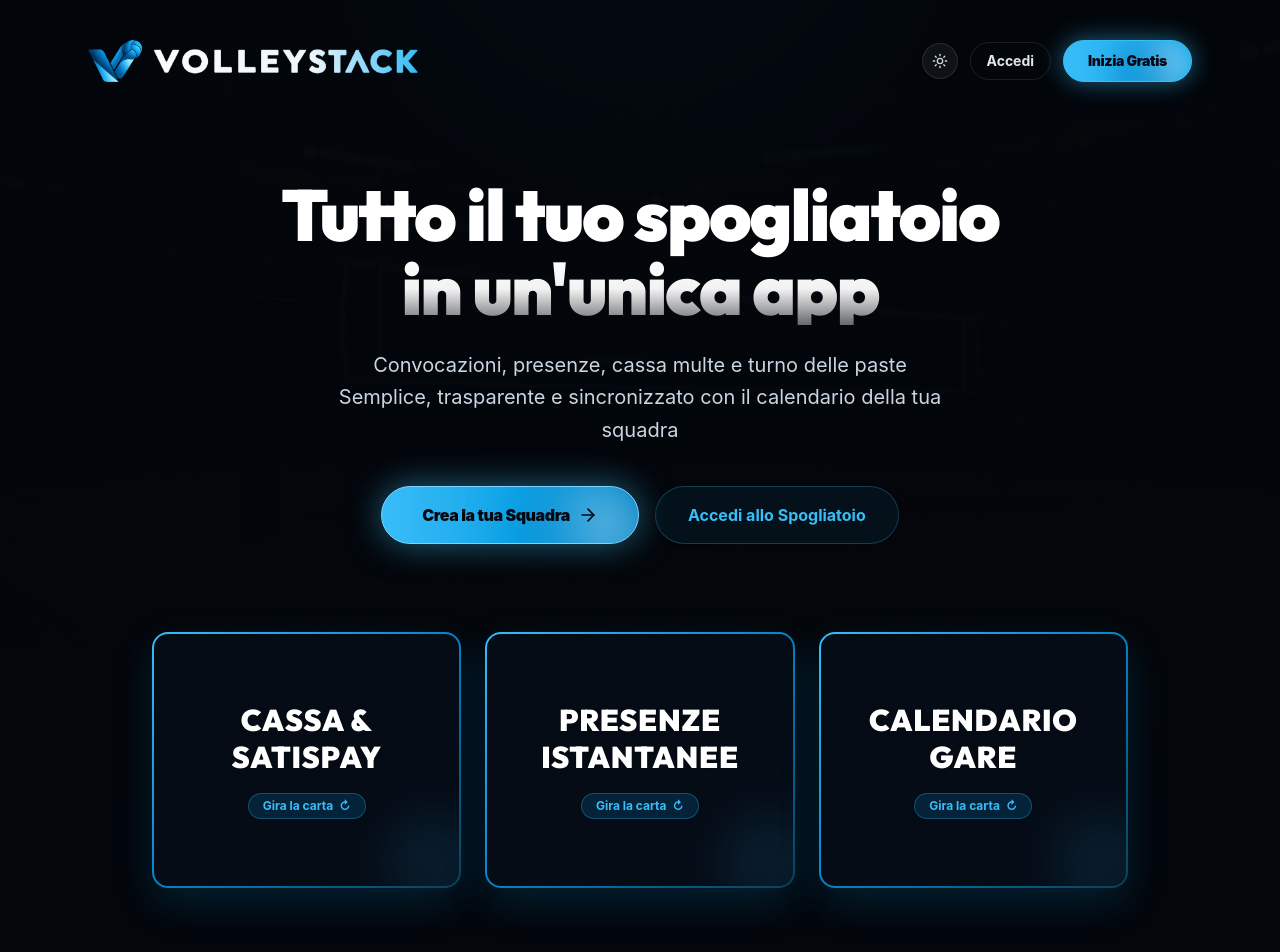
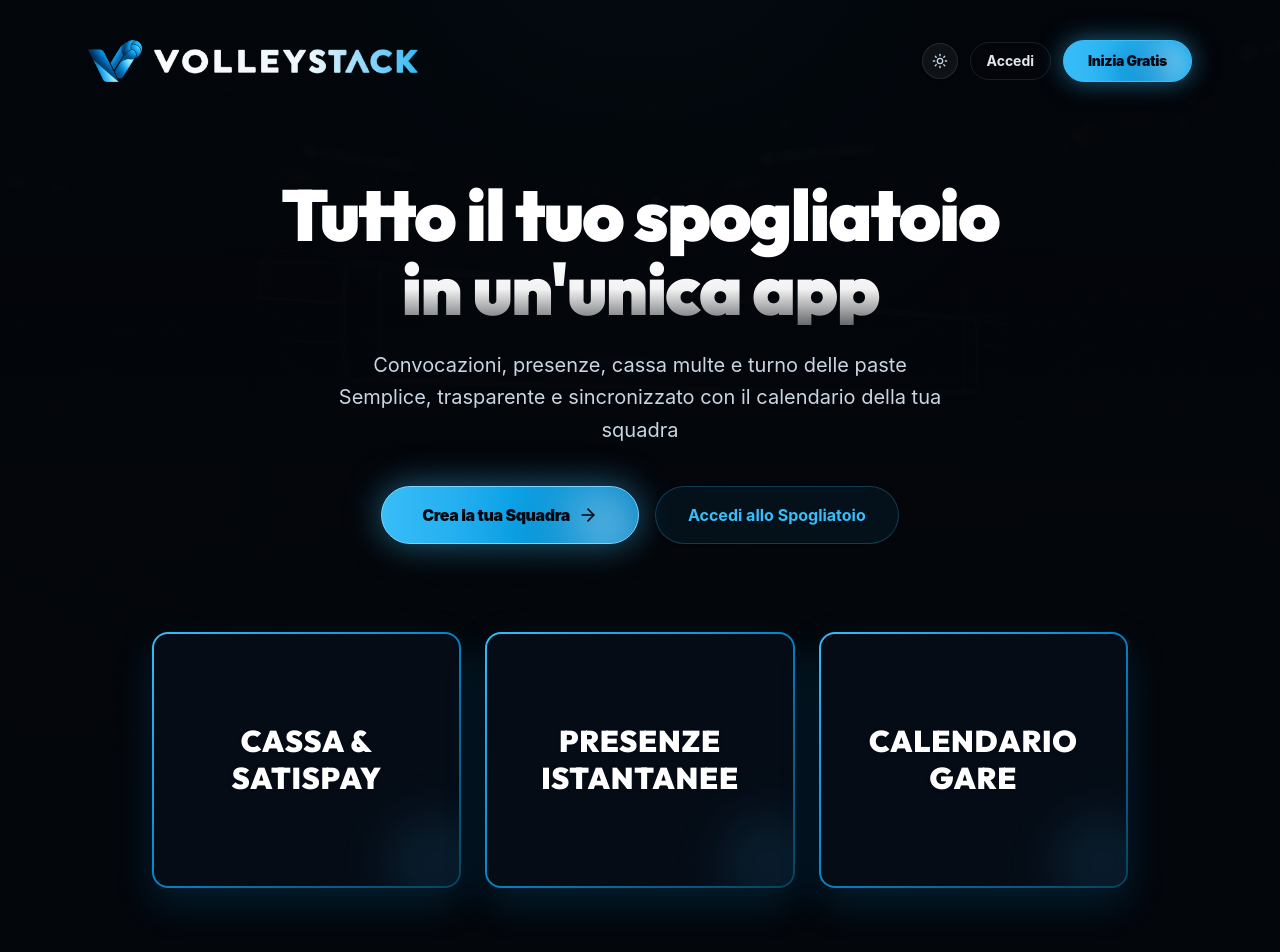
Before and after one commit to webrain25/volleystack, a React (Vite) app in the folder apps/web/: page / in a window 1280 px wide. Shown: the top 952 px of the page. Built offline with nearby package versions, Linux system fonts and the light colour scheme; no server answers.

Commit message:
feat(landing): remove 'gira la carta' and 'gira di nuovo' helper labels

```diff
--- a/apps/web/src/pages/Landing.tsx
+++ b/apps/web/src/pages/Landing.tsx
@@ -204,11 +204,6 @@ export default function Landing() {
                         <h3 className="font-outfit text-2xl sm:text-3xl font-black uppercase tracking-wide text-white drop-shadow-sm px-2 leading-tight">
                           {pillar.title}
                         </h3>
-
-                        <span className="mt-4 inline-flex items-center gap-1.5 text-xs font-bold text-[#38BDF8] bg-[#0284C7]/20 px-3.5 py-1 rounded-full border border-[#38BDF8]/30 shadow-sm group-hover:scale-105 group-hover:border-[#38BDF8]/60 transition-all">
-                          <span>Gira la carta</span>
-                          <span className="text-xs">↻</span>
-                        </span>
                       </div>
                     </div>
 
@@ -222,10 +217,6 @@ export default function Landing() {
                         <p className="text-xs sm:text-sm font-semibold text-slate-100 leading-relaxed max-w-xs">
                           {pillar.description}
                         </p>
-
-                        <span className="mt-4 text-[11px] font-bold text-slate-300/80 hover:text-white flex items-center gap-1 transition-colors">
-                          ↺ Gira di nuovo
-                        </span>
                       </div>
                     </div>
                   </div>
```
